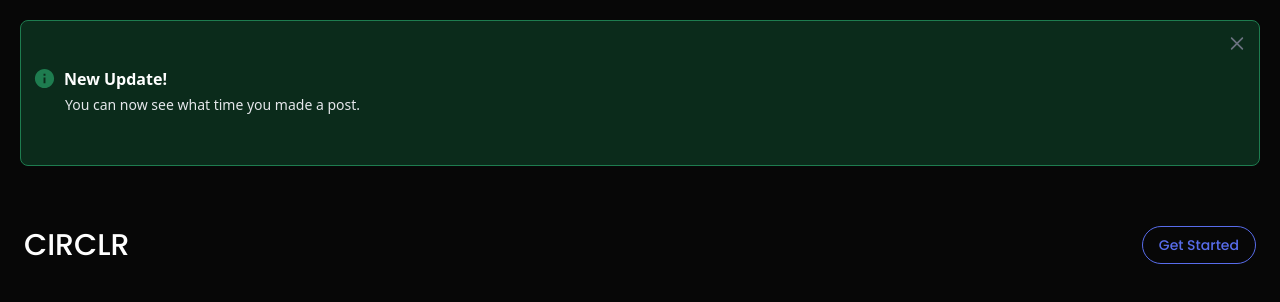
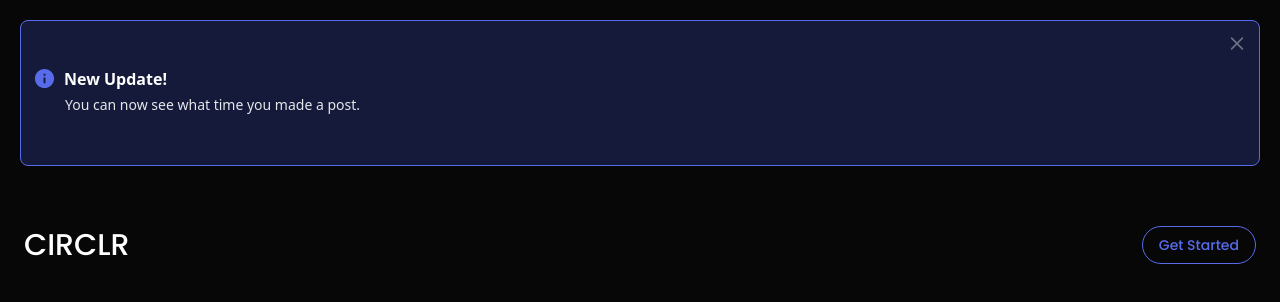
Before and after one commit to S-P-H-E/Circlr, a Next.js app in the folder circlr/: page / in a window 1280 px wide. Shown: the top 302 px of the page. Built offline with nearby package versions, Linux system fonts and the light colour scheme; no server answers; the database is empty.

Commit message:
notification badge color change

```diff
--- a/circlr/components/layout.js
+++ b/circlr/components/layout.js
@@ -38,11 +38,11 @@ export default function Layout({children}){
     return (
         <>
         {showNotification === true ? (
-            <div className='flex justify-between items-center border-[1px] border-[#1e7c4f] bg-[#0b2b1b] text-white rounded-lg m-5 p-3'>
+            <div className='flex justify-between items-center border-[1px] border-[#586ceb] bg-[#151a3a] text-white rounded-lg m-5 p-3'>
             <div className='flex justify-center items-center gap-2'>
                 <div>
                     <div className='flex gap-2'>
-                        <RiInformationFill className='text-[#1e7c4f]' size={23}/>
+                        <RiInformationFill className='text-[#586ceb]' size={23}/>
                         <h1 className='font-bold'>New Update!</h1>
                     </div>
                     <div className='mx-8'>
```
